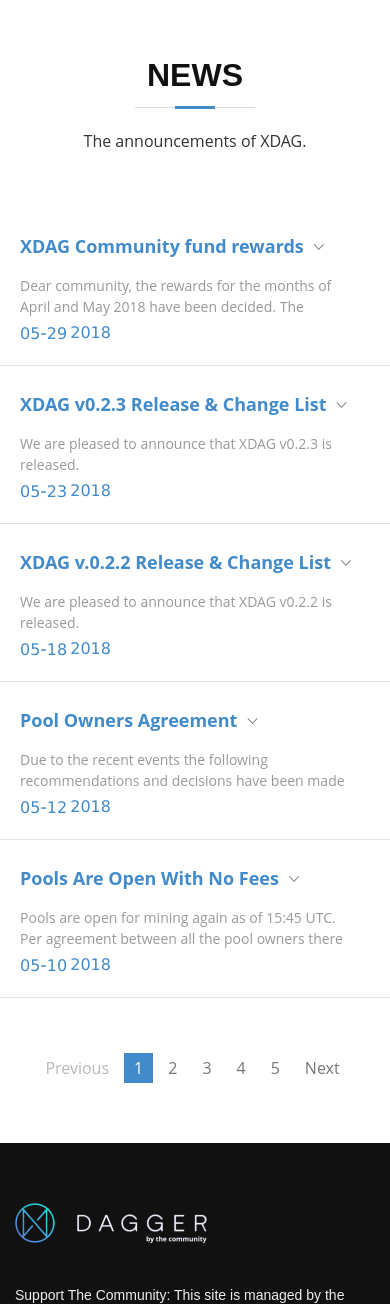
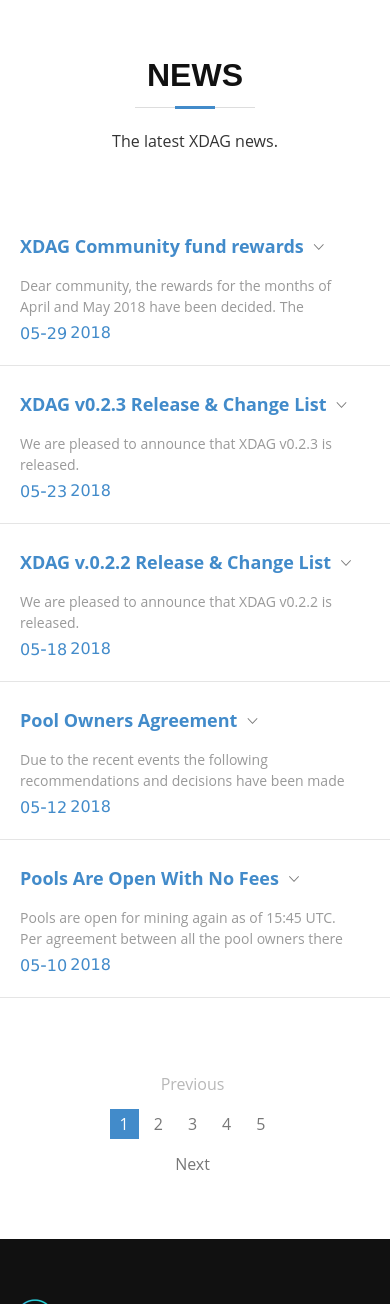
Before and after one commit to XDagger/XDagger.github.io, a Jekyll site: the page built from blog/index.html, in a window 390 px wide and 1400 px high, cut to the strip 96-1400 px from the top of the window. Built offline with Jekyll 4.4.1, drawn with Linux system fonts in a browser that asks for light colours; some web fonts are replaced; the list of posts is cut into pages by our own code.

Commit message:
Update news styling and scripts
Highlight code blocks
Add counters for ordered lists
Fix content overflow issues on blog index page
Don't hide post content when clicking on content, hide it on arrow click
Change list marks to discs

```diff
--- a/_layouts/newsLayout.html
+++ b/_layouts/newsLayout.html
@@ -9,14 +9,14 @@
         <div class="container">
             <div class="section-header wow fadeInUp">
                 <h3>NEWS</h3>
-                <p>The announcements of XDAG.</p>
+                <p>The latest XDAG news.</p>
             </div>
             <div class="row">
                 <ul class="news">
 
                 {% for post in paginator.posts  %}
                     <li>
-                        <div class="lft">
+                        <div class="lft post-content">
                             <div class="tit"> <a href="{{ post.url | relative_url }}">{{ post.title }}</a><i class="ion-ios-arrow-down"></i></div>
                             <div class="cont all">{{ post.content }}</div>
                             <div class="cont h60 top">{{ post.excerpt | strip_html }}</div>
@@ -35,8 +35,9 @@
                     <a href="{{ paginator.previous_page_path | relative_url }}" class="prev">Previous</a>
                     {% else %}
                     <span>Previous</span>
+                    {% endif %}
 
-                    {% endif %}
+                    <div class="page-numbers">
                         {% for page in (1..paginator.total_pages) %}
                         {% if page == paginator.page %}
                         <em>{{ page }}</em>
@@ -46,6 +47,7 @@
                         <a href="{{ site.paginate_path | relative_url | replace: ':num', page }}">{{ page }}</a>
                         {% endif %}
                         {% endfor %}
+                    </div>
 
                     {% if paginator.next_page %}
                     <a href="{{ paginator.next_page_path | relative_url }}">Next</a>
--- a/_sass/news.scss
+++ b/_sass/news.scss
@@ -1,31 +1,98 @@
 @import "helpers/mixins";
-
-ul, li {
-  list-style: none;
-  padding: 0;
-  margin: 0;
-}
 
 #news {
   padding: 60px 0;
 }
 
+.post-content {
+  pre {
+    color: #000000;
+    background: #f1f1f1;
+    padding: 10px;
+    border-radius: 3px;
+  }
+
+  ul, ol {
+    margin: 0 0 30px 0;
+  }
+
+  ol {
+    padding: 0;
+    counter-reset: order_top_level;
+    list-style: none;
+  }
+
+  ul {
+    padding: 0 0 0 20px;
+    list-style: disc;
+  }
+
+  ul ul,
+  ul ol,
+  ol ol,
+  ol ul {
+    padding: 0 0 0 20px;
+    margin-bottom: 0;
+  }
+
+  ol ol {
+    counter-reset: order_sub_level;
+  }
+
+  ol li {
+    &::before {
+      counter-increment: order_top_level;
+      content: counter(order_top_level)'.';
+      margin-right: 7px;
+    }
+  }
+
+  ol ol li {
+    &::before {
+      counter-increment: order_sub_level;
+      content: counter(order_top_level) '.' counter(order_sub_level) '.';
+    }
+  }
+
+  .no-list-marks {
+    ul {
+      list-style: none;
+    }
+
+    > ul {
+      padding-left: 0;
+    }
+
+    ol li::before {
+      content: none;
+    }
+  }
+
+  li {
+    padding: 0;
+    margin: 0;
+  }
+}
+
 .news {
   width: 100%;
 
-  &>li {
-    @include clearfix();
+  & > li {
     border-bottom: 1px solid #e5e5e5;
     width: 100%;
     min-height: 100px;
     margin-bottom: 5px;
-    display: table;
+    display: -webkit-box;
+    display: -ms-flexbox;
+    display: flex;
     padding: 20px;
 
     .lft {
-      display: table-cell;
+      -webkit-box-flex: 1;
+          -ms-flex-positive: 1;
+              flex-grow: 1;
+      width: 0;
       border-right:1px solid #e5e5e5;
-      cursor: pointer;
       vertical-align: top;
     }
 
@@ -51,20 +118,26 @@
     }
 
     .rht {
-      display: table-cell;
+      -ms-flex-negative: 0;
+          flex-shrink: 0;
       padding:0 25px;
       position: relative;
       width: 190px;
       font-family: Verdana;
       word-break: keep-all;
       white-space: nowrap;
+      cursor: pointer;
 
       i {
         position: absolute;
-        color: #e8e8e8;
-        right: 15px;
-        font-size:50px;
-        top: 3px;
+        color: #d7d7d7;
+        right: 5px;
+        font-size: 50px;
+        top: 15px;
+
+        &.ion-ios-arrow-up {
+          color: #111;
+        }
       }
     }
   }
@@ -87,15 +160,14 @@
 
 @media (max-width: 768px) {
   .news > li {
-    display: block;
-  }
-
-  .lft,.rht {
-  	display: block!important;
-  }
+    -webkit-box-orient: vertical;
+    -webkit-box-direction: normal;
+        -ms-flex-direction: column;
+            flex-direction: column;
 
     .lft {
       border-right:0!important;
+      width: auto;
 
       .tit {
         i {
@@ -105,6 +177,11 @@
           padding-left: 10px;
         }
       }
+    }
+  }
+
+  .lft,.rht {
+    display: block!important;
   }
 
   .rht {
@@ -141,6 +218,11 @@
 
 .pagination {
   margin: 50px auto 0;
+  -ms-flex-wrap: wrap;
+      flex-wrap: wrap;
+  -webkit-box-pack: center;
+      -ms-flex-pack: center;
+          justify-content: center;
 
   a,span,em {
     padding: 3px 10px;
@@ -160,34 +242,18 @@
     color: #fff;
     font-style: normal;
   }
-}
 
-#news .post-content {
-  ul {
-    padding-left: 20px;
-  }
+  .page-numbers {
+    display: -webkit-box;
+    display: -ms-flexbox;
+    display: flex;
 
-  ul ul,
-  ol ol,
-  ul ol,
-  ol ul {
-    padding-left: 20px;
-    list-style: none;
-  }
-
-  ul li {
-    list-style: square;
-  }
-
-  ol {
-    list-style: none;
-  }
-
-  ol li {
-    list-style: none;
-  }
-
-  p {
-    margin: 30px 0;
+    @include bp-max(550px) {
+      width: 100%;
+      margin: 10px 0;
+      -webkit-box-pack: center;
+          -ms-flex-pack: center;
+              justify-content: center;
     }
   }
+}
--- a/assets/js/news.js
+++ b/assets/js/news.js
@@ -1,12 +1,19 @@
 jQuery(document).ready(function( $ ) {
-  $('.news>li').click(function (e) {
+  $('.news .rht').click(function (e) {
+      $(this).parent().find(".all").toggle();
+      $(this).parent().find(".top").toggle();
+      $(this).parent().find("i").toggleClass("ion-ios-arrow-up");
+  });
+
+  $('.news .lft').click(function (e) {
       if(e.target.nodeName !== "A"){
-          $(this).find(".all").toggle();
-          $(this).find(".top").toggle();
-          $(this).find("i").toggleClass("ion-ios-arrow-up");
+          $(this).find(".all").show();
+          $(this).find(".top").hide();
+          $(this).parent().find("i").addClass("ion-ios-arrow-up");
       }
   });
-    $('.cont a').each(function() {
-        $(this).attr('target', '_blank');
-    });
+
+  $('.cont a').each(function() {
+      $(this).attr('target', '_blank');
+  });
 });
```
Lines whose indentation alone changed are shown as unchanged.
